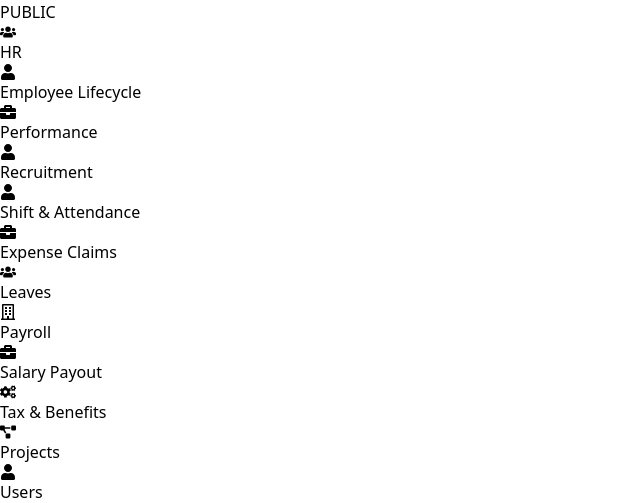
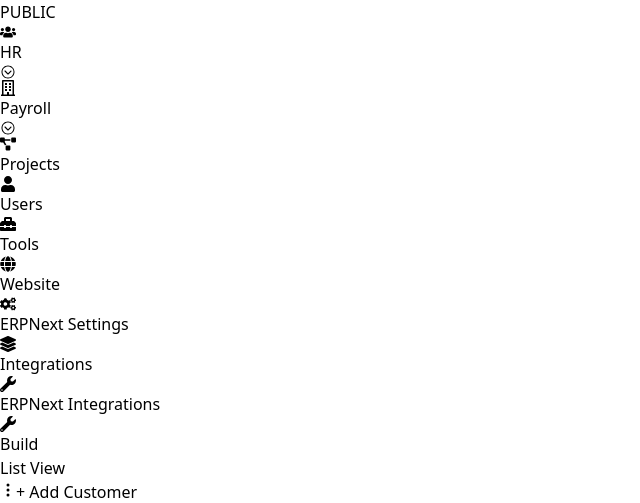
Before and after one commit to badriedulab/frappe-vue, a React (Vite) app: page / in a window 1280 px wide. Shown: the top 503 px of the page, without its empty margins (0-640 px from the left). Built offline with nearby package versions, Linux system fonts and the light colour scheme.

Commit message:
adding side bar and adding excel reader we can preview our local system uploaded excel file

```diff
--- a/package.json
+++ b/package.json
@@ -12,6 +12,7 @@
   "dependencies": {
     "react": "^18.3.1",
     "react-dom": "^18.3.1",
+    "react-file-viewer": "^1.2.1",
     "react-icons": "^5.3.0",
     "react-router-dom": "^6.27.0",
     "react-spinners": "^0.14.1",
--- a/src/components/Sidebar.jsx
+++ b/src/components/Sidebar.jsx
@@ -1,18 +1,36 @@
-// src/components/Sidebar.js
-import React from "react";
-import { Link } from "react-router-dom";
+import React, { useState } from "react";
 import { FaUsers, FaBriefcase, FaCogs, FaToolbox, FaGlobe, FaRegBuilding, FaUser, FaWrench, FaLayerGroup, FaProjectDiagram } from "react-icons/fa";
+import { IoIosArrowDropup, IoIosArrowDropdown } from "react-icons/io";
 
 const Sidebar = () => {
+    const [hrShow, setHrShow] = useState(false);
+    const [payrollShow, setPayrollShow] = useState(false);
+
+    const handleHrShow = () => {
+        setHrShow(!hrShow);
+    };
+
+    const handlePayrollShow = () => {
+        setPayrollShow(!payrollShow);
+    };
+
     return (
         <aside className="w-64 bg-white p-4 border-r border-gray-300">
             <nav>
                 <h2 className="text-gray-500 text-lg font-semibold">PUBLIC</h2>
                 <ul className="mt-4 space-y-2">
-          <li className="flex items-center text-gray-700 font-medium">
+                    <li className="flex justify-between items-center text-gray-700 font-medium">
+                        <div className="flex items-center space-x-2">
                             <FaUsers className="mr-2" />
-            HR
+                            <span>HR</span>
+                        </div>
+                        {hrShow ? (
+                            <IoIosArrowDropup onClick={handleHrShow} />
+                        ) : (
+                            <IoIosArrowDropdown onClick={handleHrShow} />
+                        )}
                     </li>
+                    {hrShow && (
                         <ul className="ml-6 space-y-2 text-gray-600">
                             <li className="flex items-center">
                                 <FaUser className="mr-2" />
@@ -39,11 +57,20 @@
                                 Leaves
                             </li>
                         </ul>
+                    )}
 
-          <li className="flex items-center text-gray-700 font-medium mt-4">
+                    <li className="flex justify-between items-center text-gray-700 font-medium mt-4">
+                        <div className="flex items-center space-x-2">
                             <FaRegBuilding className="mr-2" />
-            Payroll
+                            <span>Payroll</span>
+                        </div>
+                        {payrollShow ? (
+                            <IoIosArrowDropup onClick={handlePayrollShow} />
+                        ) : (
+                            <IoIosArrowDropdown onClick={handlePayrollShow} />
+                        )}
                     </li>
+                    {payrollShow && (
                         <ul className="ml-6 space-y-2 text-gray-600">
                             <li className="flex items-center">
                                 <FaBriefcase className="mr-2" />
@@ -54,6 +81,7 @@
                                 Tax & Benefits
                             </li>
                         </ul>
+                    )}
 
                     <li className="flex items-center text-gray-700 font-medium mt-4">
                         <FaProjectDiagram className="mr-2" />
--- a/src/components/UploadComponent.jsx
+++ b/src/components/UploadComponent.jsx
@@ -1,6 +1,7 @@
 import React, { useState } from "react";
 import { ImCross } from "react-icons/im";
 import Swal from "sweetalert2";
+import * as XLSX from "xlsx";
 
 const UploadComponent = ({ closeUploadModal, onUploadComplete }) => {
   const [files, setFiles] = useState([]);
@@ -11,6 +12,22 @@
   const handleFileUpload = (e) => {
     const newFiles = Array.from(e.target.files);
     setFiles((prevFiles) => [...prevFiles, ...newFiles]);
+
+    // Parse and preview Excel file data
+    const file = newFiles[0]; // Previewing only the first file for simplicity
+    if (file && (file.type.includes("excel") || file.type.includes("spreadsheet"))) {
+      const reader = new FileReader();
+      reader.onload = (event) => {
+        const data = new Uint8Array(event.target.result);
+        const workbook = XLSX.read(data, { type: "array" });
+        const worksheet = workbook.Sheets[workbook.SheetNames[0]];
+        const sheetData = XLSX.utils.sheet_to_json(worksheet, { header: 1 });
+        setSpreadsheetData(sheetData);
+      };
+      reader.readAsArrayBuffer(file);
+    } else {
+      Swal.fire("Error", "Please upload a valid Excel file.", "error");
+    }
   };
 
   const handleLibraryClick = () => {
@@ -46,7 +63,7 @@
       const sheetId = match[1];
       try {
         const response = await fetch(
-          `https://sheets.googleapis.com/v4/spreadsheets/${sheetId}/values/Sheet1?key=YOUR_API_KEY`
+          `https://sheets.googleapis.com/v4/spreadsheets/${sheetId}/values/Sheet1?key=sheets.googleapis.com`
         );
         if (!response.ok) throw new Error("Failed to fetch data");
 
@@ -104,6 +121,7 @@
               id="fileUpload"
               type="file"
               multiple
+              accept=".xlsx, .xls"
               className="absolute inset-0 opacity-0 cursor-pointer"
               onChange={handleFileUpload}
             />
@@ -154,6 +172,7 @@
 {spreadsheetData.length > 0 && (
   <div className="mt-4">
     <h3 className="font-semibold mb-2">Spreadsheet Preview:</h3>
+    <div className="overflow-auto max-h-64 border border-gray-200 rounded-lg">
       <table className="table-auto w-full text-sm text-left">
         <thead>
           <tr>
@@ -163,7 +182,7 @@
           </tr>
         </thead>
         <tbody>
-              {spreadsheetData.slice(1, 6).map((row, rowIndex) => (
+          {spreadsheetData.slice(1).map((row, rowIndex) => (
             <tr key={rowIndex}>
               {row.map((cell, cellIndex) => (
                 <td key={cellIndex} className="border p-2">{cell}</td>
@@ -173,7 +192,9 @@
         </tbody>
       </table>
     </div>
+  </div>
 )}
+
 
       <div className="mt-4 flex justify-end">
         <button onClick={handleUpload} className="px-4 py-2 bg-blue-600 text-white rounded-md hover:bg-blue-700">
@@ -181,7 +202,7 @@
         </button>
       </div>
     </div>
-  )
+  );
 };
 
 export default UploadComponent;
```
Also changed, not shown: 1 other file (tests, documents, lock files or other folders). Lines whose indentation alone changed are shown as unchanged.
